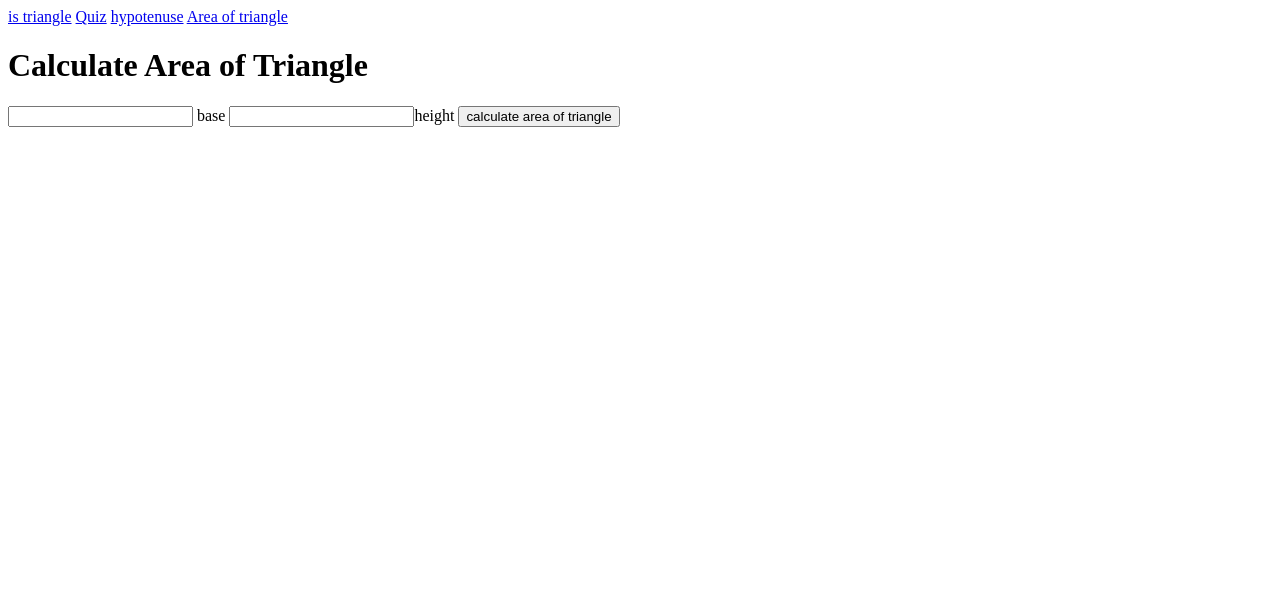
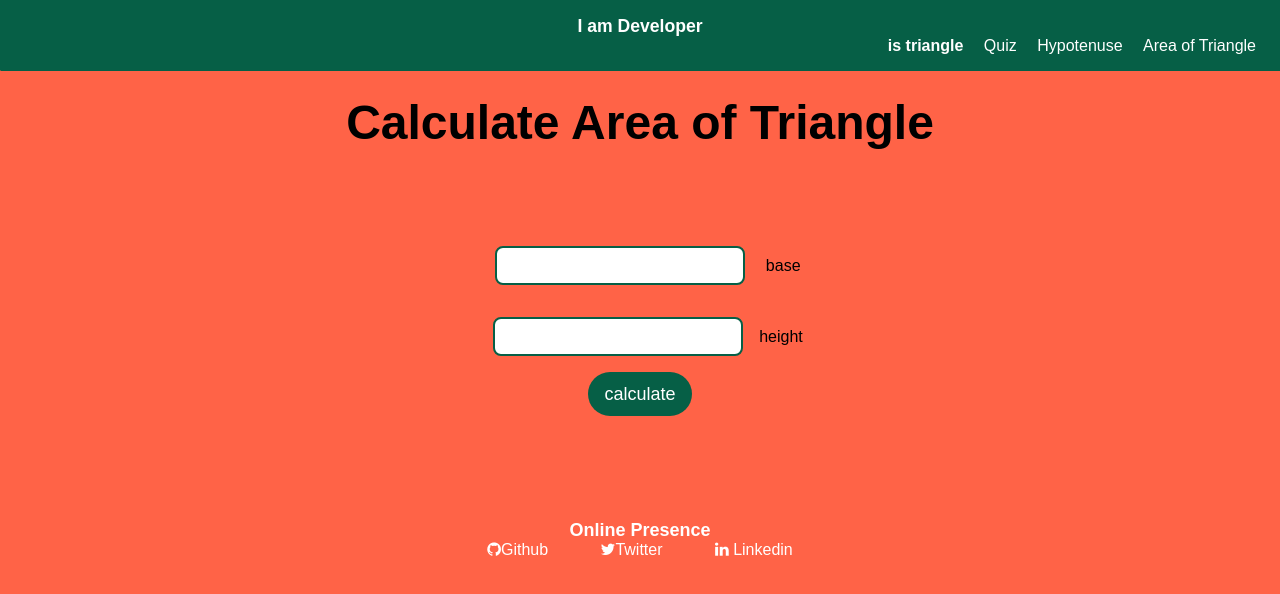
Before and after one commit to iprankurpandey/fun-with-triangles--Mark-XII, a plain HTML site: page areaOfTriangle.html in a window 1280 px wide. Drawn offline with Linux system fonts and the light colour scheme; a web font is replaced by a local one.

Commit message:
updated html structure

```diff
--- a/areaOfTriangle.html
+++ b/areaOfTriangle.html
@@ -1,25 +1,59 @@
 <!DOCTYPE html>
 <html lang="en">
-<head>
-    <meta charset="UTF-8">
-    <meta http-equiv="X-UA-Compatible" content="IE=edge">
-    <meta name="viewport" content="width=device-width, initial-scale=1.0">
+  <head>
+    <meta charset="UTF-8" />
+    <meta http-equiv="X-UA-Compatible" content="IE=edge" />
+    <meta name="viewport" content="width=device-width, initial-scale=1.0" />
+    <link rel="stylesheet" href="areaoftriangle.css" />
     <title>Area of Triangle</title>
-</head>
-<body>
-    <nav>
-        <a href="istriangle.html">is triangle</a>
-        <a href="quiz.html">Quiz</a>
-        <a href="hypotenuse.html">hypotenuse</a>
-        <a href="areaOfTriangle.html">Area of triangle</a>
-        </nav>
+  </head>
+  <body>
+    <nav class="navigation container">
+      <div class="nav-brand">
+        <a class="navlink" href="index.html">I am Developer</a>
+      </div>
+      <ul class="list-non-bullet nav-pills">
+        <li class="list-item-inline">
+          <a class="navlink link-active" href="/">is triangle</a>
+        </li>
+        <li class="list-item-inline">
+          <a class="navlink" href="/quiz.html">Quiz</a>
+        </li>
+        <li class="list-item-inline">
+          <a class="navlink" href="/hypotenuse.html">Hypotenuse</a>
+        </li>
+        <li class="list-item-inline">
+          <a class="navlink" href="/areaOfTriangle.html">Area of Triangle</a>
+        </li>
+      </ul>
+    </nav>
+<p class="description">Calculate Area of Triangle</p>
+    <div class="class-input">
+    <label><input id="base" type="number" /> base</label> <br />
+    <label><input id="height" type="number" />height</label> <br />
+    <button id="buttonid" >calculate</button>
 
-    <h1>Calculate Area of Triangle</h1>
-<label><input id="base" type="number"/> base</label>
-	<label><input id="height" type="number"/>height</label>
-	<button id="button">calculate area of triangle</button>
-	<h2><div id="outputbox"></div></h2>
+    <h2><div id="outputbox"></div></h2></div>
     <script src="areaOfTriangle.js"></script>
-
-</body>
+  </body>
+  <footer class="footer">
+    <div class="footer-header">Online Presence</div>
+    <ul class="social-links">
+      <li class="list-item-inline">
+        <a class="link" href="https://github.com/iprankurpandey"
+          ><i class="fa fa-github fa-1x"></i>Github</a
+        >
+      </li>
+      <li class="list-item-inline">
+        <a class="link" href="https://twitter.com/iprankurpandey"
+          ><i class="fa fa-twitter fa-1x"></i>Twitter</a
+        >
+      </li>
+      <li class="list-item-inline">
+        <a class="link" href="https://linkedin.com/in/iprankurpandey"
+          ><i class="fa fa-linkedin fa-1x"></i> Linkedin</a
+        >
+      </li>
+    </ul>
+  </footer>
 </html>
```
